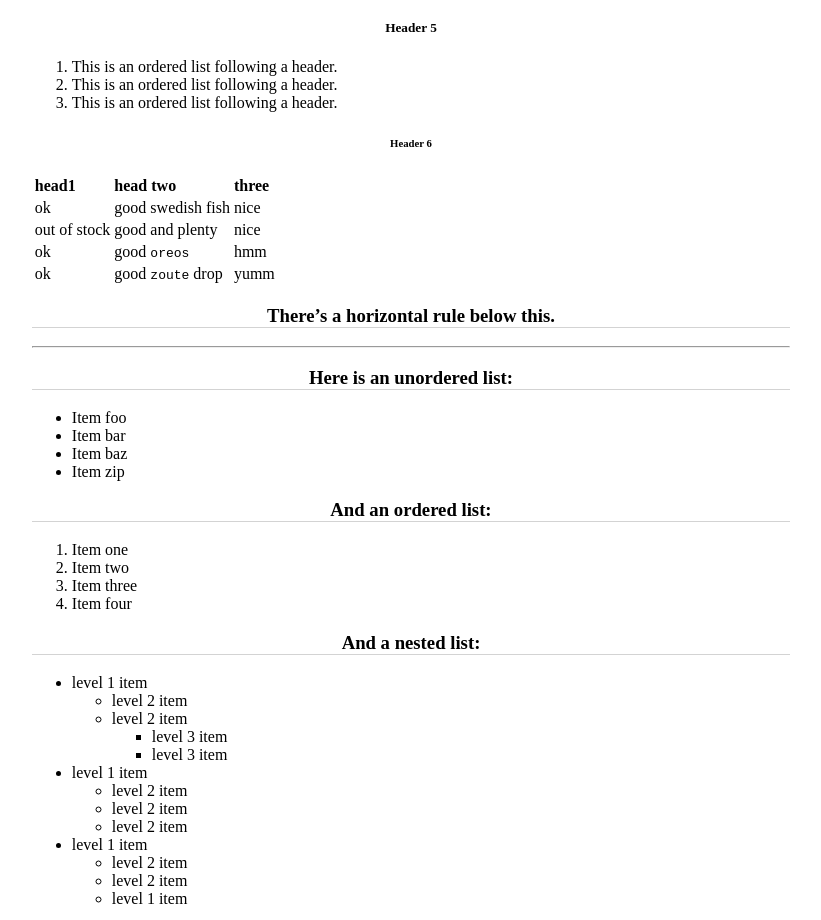
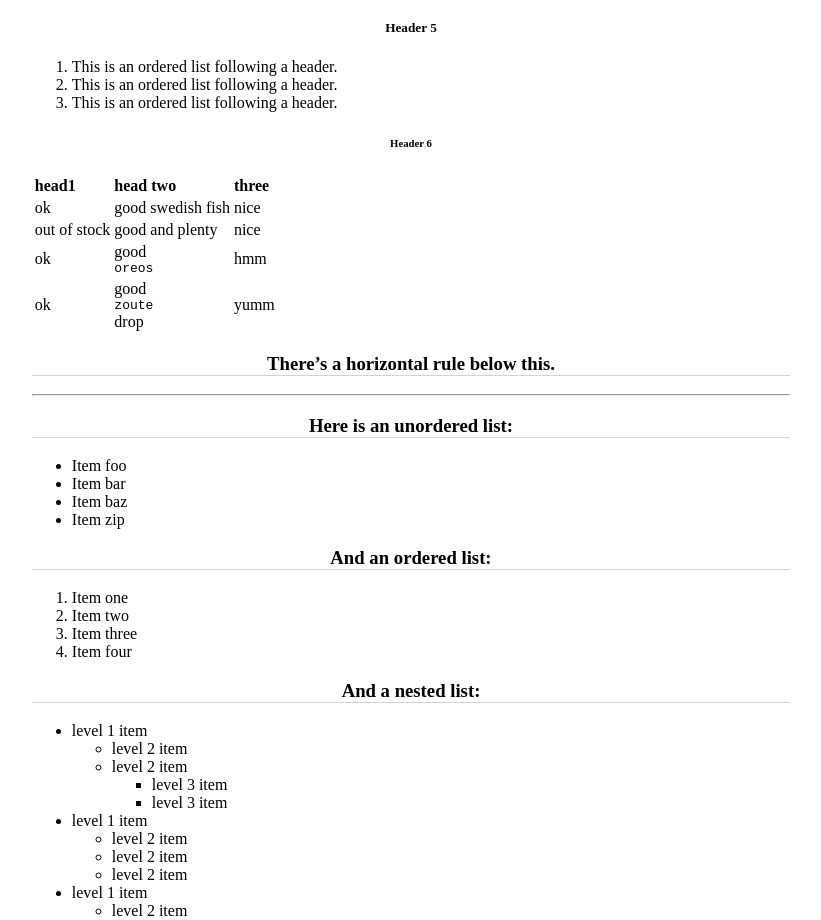
Before and after one commit to swashdev/untitled-pages-theme, a Jekyll site: the page built from index.md, in a window 1280 px wide. Shown: the part 745-1665 px from the top of the page, without its empty margins (229-1050 px from the left). Built offline with Jekyll 4.4.1, drawn with Linux system fonts in a browser that asks for light colours.

Commit message:
fix overflow for code blocks, images.
Code blocks will now scroll if they go beyond the bounds of the body
column, as they should.

Images now have a max width of 100% of the body, and will be centered if
they are smaller.

```diff
--- a/assets/css/style.css
+++ b/assets/css/style.css
@@ -82,15 +82,47 @@ section
 
 /* maybe use the margins for some sidebars in the future */
 
+/* large images will resize to fit the body; smaller images will be centered */
+img
+{
+	max-width: 100%;
+	margin: 0 auto;
+	display: block;
+}
+
+/* for portfolio pages, formatting for screenshots/preview images which can
+ * alternate sides of the screen alongside project summaries
+ */
+img.float-left
+{
+	max-width: 25%;
+	margin: 0.25em;
+	float: left;
+}
+img.float-right
+{
+	max-width: 25%;
+	margin: 0.25em;
+	float: right;
+}
+
 /* styling for a blockquote */
 blockquote
 {
 	background-color: #eee;
 	width: auto;
 	padding: 0.25em 1em;
-	margin: 1em  1em;
+	margin: 1em 1em;
 	border-style: none none none solid;
 	border-color: #666;
+}
+
+/* code blocks should not wrap; they should horizontally scroll if they are
+ * too long. */
+code
+{
+	display: block;
+	overflow: auto;
 }
 
 /* syntax highlighting */
```
